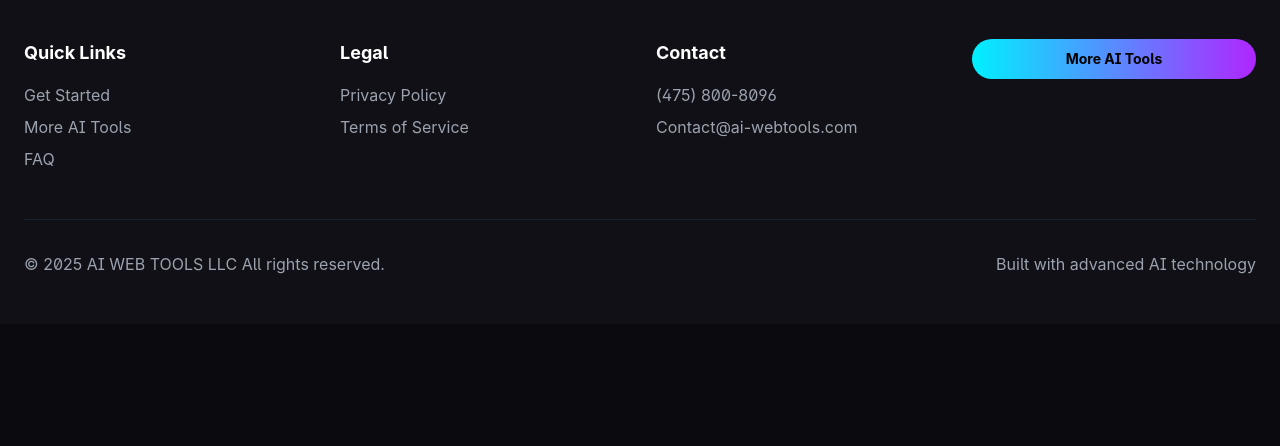
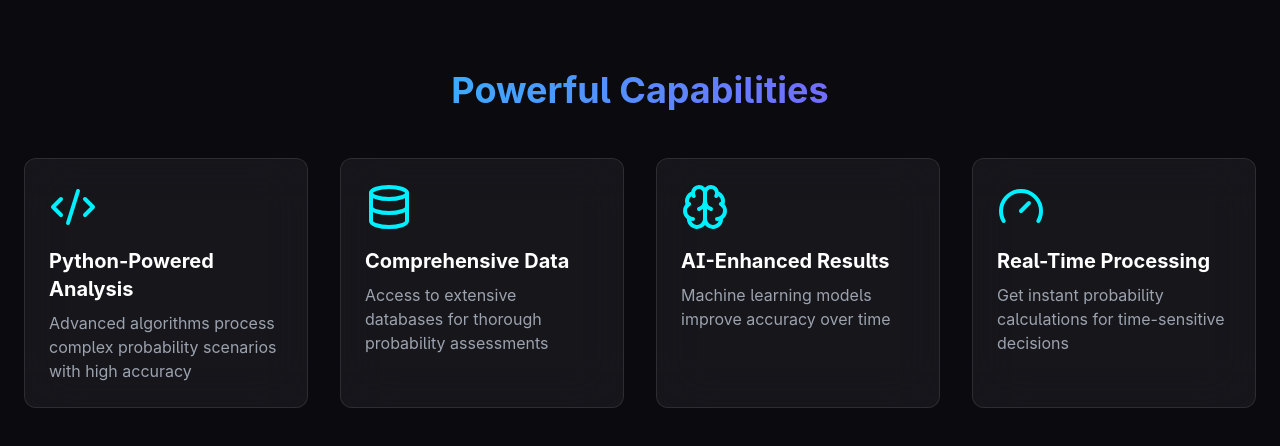
Before and after one commit to aiwebtools/probabilitygpt, a React (Vite) app: page / in a window 1280 px wide. Shown: the part 2332-2778 px from the top of the page. Before the commit the page ends 2656 px from the top, so only its background shows below. Built offline with nearby package versions, Linux system fonts and the light colour scheme.

Commit message:
Implement FAQ and tool cards
Implement the FAQ section and the tool cards.

```diff
--- /dev/null
+++ b/src/components/FAQ.tsx
@@ -0,0 +1,59 @@
+
+import { ChevronDown } from "lucide-react";
+import {
+  Accordion,
+  AccordionContent,
+  AccordionItem,
+  AccordionTrigger,
+} from "@/components/ui/accordion";
+
+const FAQ = () => {
+  const faqs = [
+    {
+      question: "How accurate are the probability calculations?",
+      answer: "Our calculations utilize advanced Python algorithms to provide highly accurate probability scores, typically within a 95% confidence interval when sufficient data is available."
+    },
+    {
+      question: "What sources do you use for research?",
+      answer: "We analyze multiple credible sources including academic databases, statistical reports, and verified historical data to ensure comprehensive and reliable results."
+    },
+    {
+      question: "How long does it take to get a response?",
+      answer: "Most queries are processed within seconds, providing immediate probability assessments along with detailed explanations when requested."
+    },
+    {
+      question: "Can I see the calculation methodology?",
+      answer: "Yes! We provide transparent step-by-step breakdowns of our probability calculations upon request, helping you understand how we arrived at each conclusion."
+    }
+  ];
+
+  return (
+    <section className="py-20 bg-accent/10" id="faq">
+      <div className="container mx-auto px-6">
+        <h2 className="text-4xl font-bold text-center mb-12 bg-clip-text text-transparent bg-gradient-to-r from-primary to-secondary">
+          Frequently Asked Questions
+        </h2>
+        <div className="max-w-3xl mx-auto">
+          <Accordion type="single" collapsible className="space-y-4">
+            {faqs.map((faq, index) => (
+              <AccordionItem
+                key={index}
+                value={`item-${index}`}
+                className="bg-background/50 backdrop-blur-sm border border-primary/10 rounded-lg px-6"
+              >
+                <AccordionTrigger className="text-lg hover:text-primary">
+                  {faq.question}
+                </AccordionTrigger>
+                <AccordionContent className="text-gray-400">
+                  {faq.answer}
+                </AccordionContent>
+              </AccordionItem>
+            ))}
+          </Accordion>
+        </div>
+      </div>
+    </section>
+  );
+};
+
+export default FAQ;
--- /dev/null
+++ b/src/components/ToolCards.tsx
@@ -0,0 +1,53 @@
+
+import { Code2, Database, Brain, Gauge } from "lucide-react";
+
+const ToolCards = () => {
+  const tools = [
+    {
+      icon: <Code2 className="w-12 h-12 text-primary" />,
+      title: "Python-Powered Analysis",
+      description: "Advanced algorithms process complex probability scenarios with high accuracy"
+    },
+    {
+      icon: <Database className="w-12 h-12 text-primary" />,
+      title: "Comprehensive Data",
+      description: "Access to extensive databases for thorough probability assessments"
+    },
+    {
+      icon: <Brain className="w-12 h-12 text-primary" />,
+      title: "AI-Enhanced Results",
+      description: "Machine learning models improve accuracy over time"
+    },
+    {
+      icon: <Gauge className="w-12 h-12 text-primary" />,
+      title: "Real-Time Processing",
+      description: "Get instant probability calculations for time-sensitive decisions"
+    }
+  ];
+
+  return (
+    <section className="py-20" id="tools">
+      <div className="container mx-auto px-6">
+        <h2 className="text-4xl font-bold text-center mb-12 bg-clip-text text-transparent bg-gradient-to-r from-primary to-secondary">
+          Powerful Capabilities
+        </h2>
+        <div className="grid grid-cols-1 md:grid-cols-2 lg:grid-cols-4 gap-8">
+          {tools.map((tool, index) => (
+            <div
+              key={index}
+              className="p-6 rounded-xl glass-card hover:border-primary/30 transition-all duration-300 group"
+            >
+              <div className="mb-4 transform group-hover:scale-110 transition-transform duration-300">
+                {tool.icon}
+              </div>
+              <h3 className="text-xl font-bold mb-2 text-white">{tool.title}</h3>
+              <p className="text-gray-400">{tool.description}</p>
+            </div>
+          ))}
+        </div>
+      </div>
+    </section>
+  );
+};
+
+export default ToolCards;
--- a/src/pages/Index.tsx
+++ b/src/pages/Index.tsx
@@ -2,6 +2,8 @@
 import Header from "@/components/Header";
 import Hero from "@/components/Hero";
 import Features from "@/components/Features";
+import ToolCards from "@/components/ToolCards";
+import FAQ from "@/components/FAQ";
 import Footer from "@/components/Footer";
 
 const Index = () => {
@@ -16,6 +18,8 @@ const Index = () => {
           alt="Futuristic AI Scene"
           className="w-full max-w-6xl mx-auto my-20 rounded-2xl shadow-2xl"
         />
+        <ToolCards />
+        <FAQ />
       </main>
       <Footer />
     </div>
```
